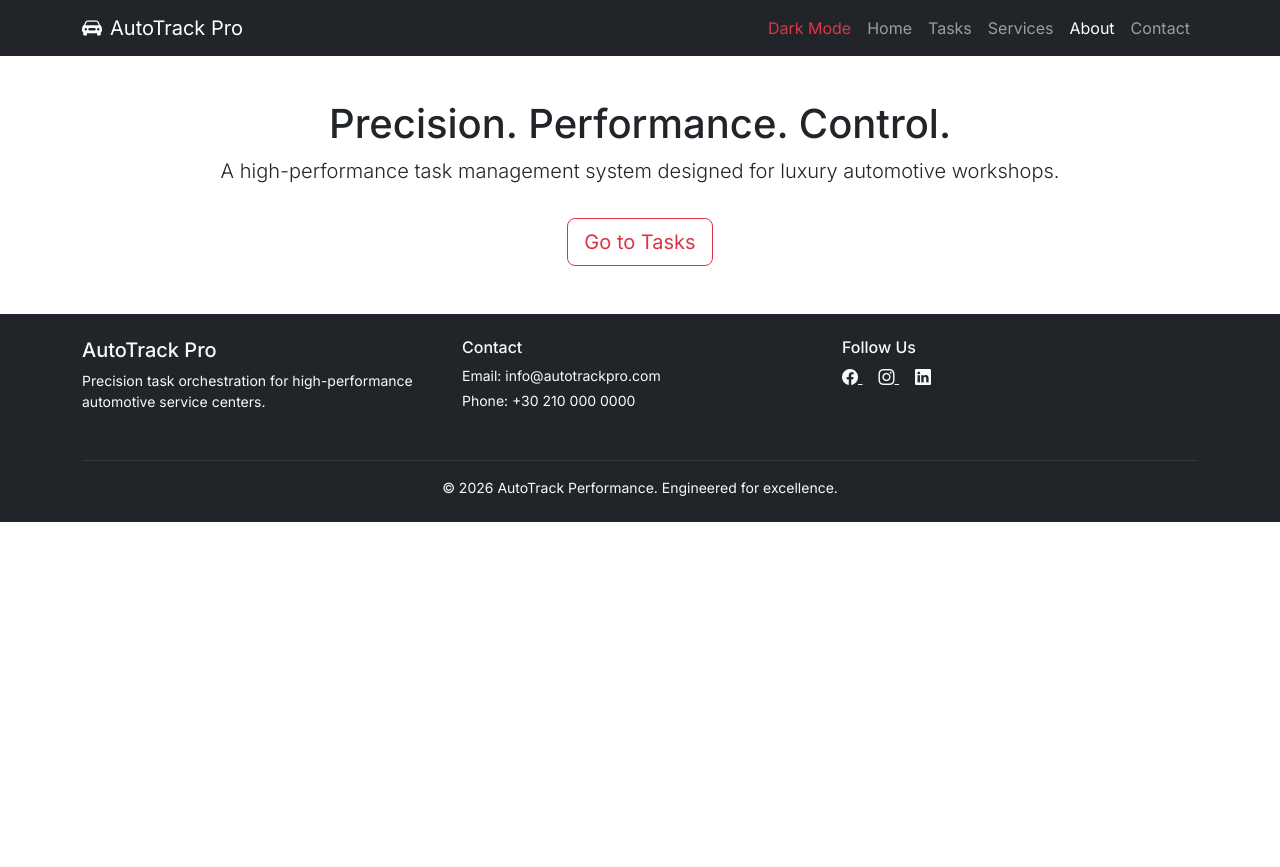
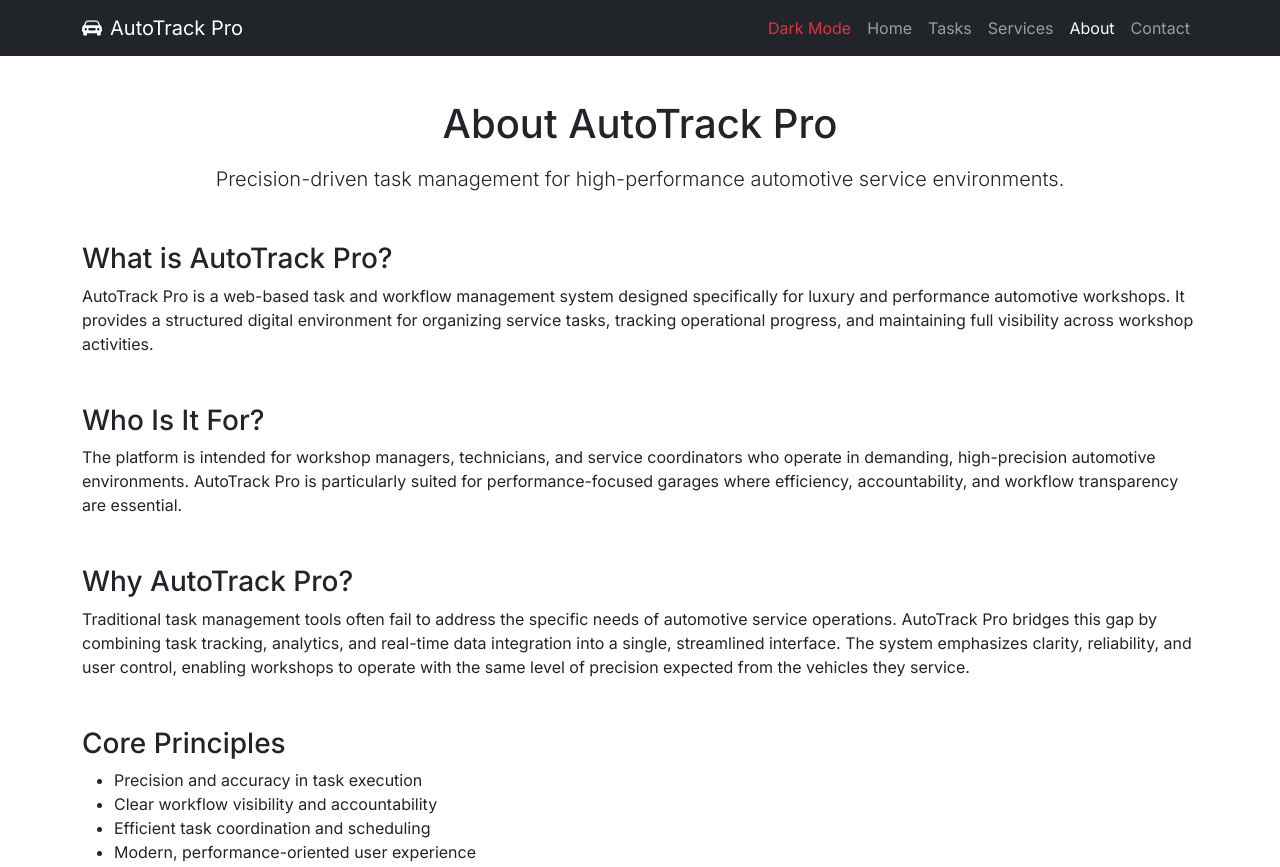
Before and after one commit to Thtekos/autotrack-pro, a plain HTML site: page about.html in a window 1280 px wide. Shown: the top 867 px of the page. Before the commit the page ends 800 px from the top, so only its background shows below. Drawn offline with nearby package versions, Linux system fonts and the light colour scheme.

Commit message:
Filled about page with project overview and objectives.

```diff
--- a/about.html
+++ b/about.html
@@ -78,15 +78,52 @@
         <main class="container" style="padding-top: 100px;">
             <!-- Page-specific content starts here -->
 
-            <section class="text-center">
-                <h1>Precision. Performance. Control.</h1>
+            <section class="text-center mb-5">
+                <h1 class="mb-3">About AutoTrack Pro</h1>
                 <p class="lead">
-                    A high-performance task management system designed for luxury automotive workshops.
+                    Precision-driven task management for high-performance automotive service environments.
                 </p>
+            </section>
 
-                <a href="tasks.html" class="btn btn-outline-danger btn-lg mt-3">
-                    Go to Tasks
-                </a>
+            <section class="mb-5">
+                <h3>What is AutoTrack Pro?</h3>
+                <p>
+                    AutoTrack Pro is a web-based task and workflow management system designed specifically
+                    for luxury and performance automotive workshops. It provides a structured digital
+                    environment for organizing service tasks, tracking operational progress, and maintaining
+                    full visibility across workshop activities.
+                </p>
+            </section>
+
+            <section class="mb-5">
+                <h3>Who Is It For?</h3>
+                <p>
+                    The platform is intended for workshop managers, technicians, and service coordinators
+                    who operate in demanding, high-precision automotive environments. AutoTrack Pro is
+                    particularly suited for performance-focused garages where efficiency, accountability,
+                    and workflow transparency are essential.
+                </p>
+            </section>
+
+            <section class="mb-5">
+                <h3>Why AutoTrack Pro?</h3>
+                <p>
+                    Traditional task management tools often fail to address the specific needs of automotive
+                    service operations. AutoTrack Pro bridges this gap by combining task tracking, analytics,
+                    and real-time data integration into a single, streamlined interface. The system emphasizes
+                    clarity, reliability, and user control, enabling workshops to operate with the same level
+                    of precision expected from the vehicles they service.
+                </p>
+            </section>
+
+            <section>
+                <h3>Core Principles</h3>
+                <ul>
+                    <li>Precision and accuracy in task execution</li>
+                    <li>Clear workflow visibility and accountability</li>
+                    <li>Efficient task coordination and scheduling</li>
+                    <li>Modern, performance-oriented user experience</li>
+                </ul>
             </section>
 
             <!-- Page-specific content ends here -->
```
